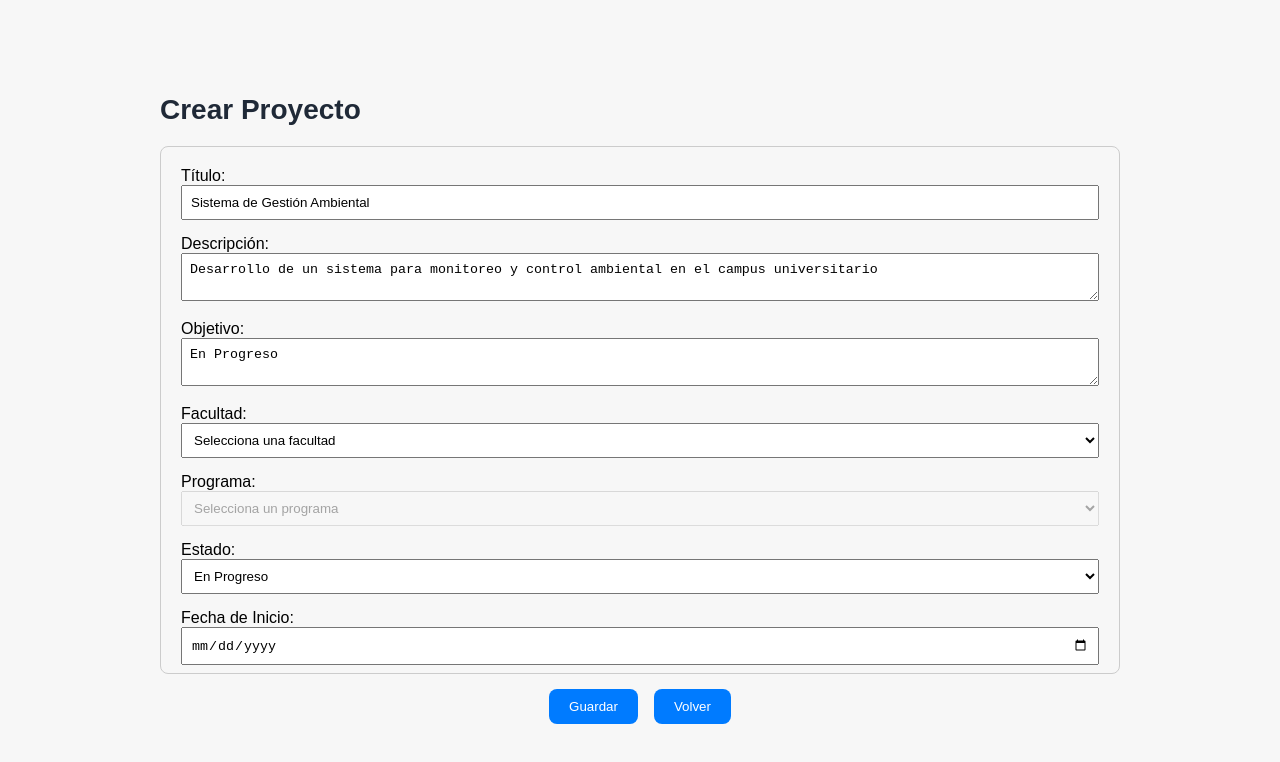
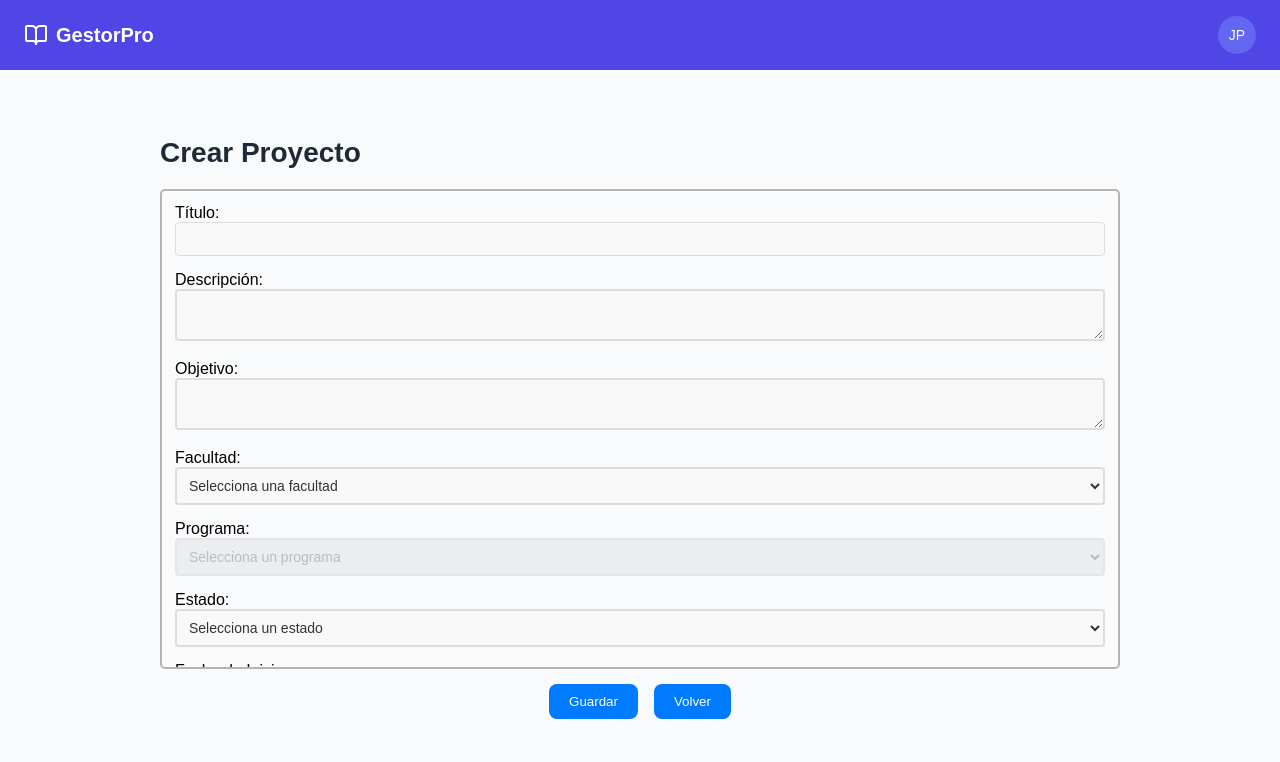
Before and after one commit to Daniel-Peralt4/Hackaton, a React (Vite) app in the folder hackaton/: page /Proyecto in a window 1280 px wide. Shown: the top 762 px of the page. Built offline with nearby package versions, Linux system fonts and the light colour scheme.

Commit message:
Actualizaciones

```diff
--- a/hackaton/src/Components/GestionRoles.jsx
+++ b/hackaton/src/Components/GestionRoles.jsx
@@ -38,6 +38,7 @@ const DynamicForm = () => {
             Nombre:
             </label>
             <input
+              className="form-input"
               type="text"
               name="name"
               value={field.name}
@@ -49,12 +50,13 @@ const DynamicForm = () => {
             Rol:
             </label>
             <select
+              className="form-select"
               name="role"
               value={field.role}
               onChange={(e) => handleInputChange(index, e)}
-              style={{padding: "5px", width: "100%" }}
+              style={{padding: "5px", width: "100%"}}
             >
-              <option value="">Seleccione un rol</option>
+              <option value="">Selecciona un rol</option>
               <option value="Director">Director de Programa</option>
               <option value="Lider">Lider de Proyecto</option>
               <option value="Colaborador">Colaborador</option>
--- a/hackaton/src/Pages/CrearProyecto.jsx
+++ b/hackaton/src/Pages/CrearProyecto.jsx
@@ -2,15 +2,16 @@ import React, { useState } from "react";
 import { Link } from "react-router-dom";
 import GestionRoles from "../Components/GestionRoles"
 import "../Styles/CrearProyecto.css"
+import { BookOpen } from "lucide-react";
 
 function ProjectForm() {
   const [project, setProject] = useState({
-    title: "Sistema de Gestión Ambiental",
-    description: "Desarrollo de un sistema para monitoreo y control ambiental en el campus universitario",
-    objetivo: "En Progreso",
-    FechaInicio: "Dr. María González",
-    FechaFin: ["Juan Pérez", "Ana Rodríguez", "Carlos Martínez"],
-    EstadoProyecto: "2024-04-15",
+    title: "",
+    description: "",
+    objetivo: "",
+    FechaInicio: "",
+    FechaFin: "",
+    EstadoProyecto: "",
     Facultad: "",
     Programa: "",
   });
@@ -63,24 +64,42 @@ function ProjectForm() {
   };
 
   return (
+    <>
+            <div style={{margin: "0", padding:"0"}}>
+                <nav className="bg-indigo-600 text-white px-6 py-4 nav">
+                    <div className="container mx-auto flex justify-between items-center">
+                        <div className="flex items-center space-x-2">
+                        <BookOpen className="h-6 w-6" />
+                        <span className="text-xl font-semibold">GestorPro</span>
+                        </div>
+                        <div className="flex items-center space-x-4">
+                        <div className="w-8 h-8 bg-indigo-500 rounded-full flex items-center justify-center">
+                            <span className="text-sm font-medium">JP</span>
+                        </div>
+                        </div>
+                    </div>
+                </nav>
+            </div>
+
       <div className="CrearProyecto">
-      <div style={{ alignItems: "center"}}>
+        <div style={{ alignItems: "center", margin:"0"}}>
           <h1>Crear Proyecto</h1>
           <div
             style={{
-            maxHeight: "33rem",
+              maxHeight: "30rem",
               width: "60rem",
               overflowY: "auto",
-            border: "1px solid #ccc",
-            borderRadius: "8px",
-            padding: "20px",
-
+              border: "2px solid #b6b3b3",
+              borderRadius: "5px",
+              padding: "5px",
             }}
+            className="Proyecto"
           >
-          <form onSubmit={handleSubmit}>
+            <form className="formulario" onSubmit={handleSubmit}>
               <div style={{ marginBottom: "15px" }}>
                 <label>Título:</label>
                 <input
+                  className="form-input"
                   type="text"
                   name="name"
                   value={project.title}
@@ -91,6 +110,7 @@ function ProjectForm() {
               <div style={{ marginBottom: "15px" }}>
                 <label>Descripción:</label>
                 <textarea
+                  className="form-textarea"
                   name="description"
                   value={project.description}
                   onChange={handleChange}
@@ -100,6 +120,7 @@ function ProjectForm() {
               <div style={{ marginBottom: "15px" }}>
                 <label>Objetivo:</label>
                 <textarea
+                  className="form-textarea"
                   name="objetivo"
                   value={project.objetivo}
                   onChange={handleChange}
@@ -109,6 +130,7 @@ function ProjectForm() {
               <div style={{ marginBottom: "15px" }}>
               <label>Facultad:</label>
               <select
+                className="form-select"
                 name="Facultad"
                 value={project.Facultad}
                 onChange={handleChange}
@@ -125,6 +147,7 @@ function ProjectForm() {
             <div style={{ marginBottom: "15px" }}>
               <label>Programa:</label>
               <select
+                className="form-select"
                 name="Programa"
                 value={project.Programa}
                 onChange={handleChange}
@@ -144,44 +167,22 @@ function ProjectForm() {
               <div style={{ marginBottom: "15px" }}>
                 <label>Estado:</label>
                 <select
-                name="status"
+                  className="form-select"
+                  name="EstadoProyecto"
                   value={project.EstadoProyecto}
                   onChange={handleChange}
                   style={{ width: "100%", padding: "8px" }}
                 >
+                  <option value="Seleccion">Selecciona un estado</option>
                   <option value="En Progreso">En Progreso</option>
                   <option value="Completado">Completado</option>
                   <option value="Pendiente">Pendiente</option>
                 </select>
               </div>
-            {/* <div style={{ marginBottom: "15px" }}>
-              <label>Líder:</label>
-              <input
-                type="text"
-                name="leader"
-                value={project.leader}
-                onChange={handleChange}
-                style={{ width: "100%", padding: "8px" }}
-              />
-            </div>
-            <div style={{ marginBottom: "15px" }}>
-              <label>Miembros:</label>
-              <input
-                type="text"
-                name="members"
-                value={project.members.join(", ")}
-                onChange={(e) =>
-                  setProject((prevProject) => ({
-                    ...prevProject,
-                    members: e.target.value.split(",").map((member) => member.trim()),
-                  }))
-                }
-                style={{ width: "100%", padding: "8px" }}
-              />
-            </div> */}
               <div style={{ marginBottom: "15px" }}>
                 <label>Fecha de Inicio:</label>
                 <input
+                  className="form-input"
                   type="date"
                   name="deadline"
                   value={project.FechaInicio}
@@ -192,6 +193,7 @@ function ProjectForm() {
               <div style={{ marginBottom: "15px" }}>
                 <label>Fecha límite:</label>
                 <input
+                  className="form-input"
                   type="date"
                   name="deadline"
                   value={project.FechaFin}
@@ -199,7 +201,7 @@ function ProjectForm() {
                   style={{ width: "100%", padding: "8px" }}
                 />
               </div>
-            <div style={{ marginBottom: "15px" }}>
+              <div className="form-group" style={{ marginBottom: "15px" }}>
                 <GestionRoles />
               </div>
             </form>
@@ -216,6 +218,7 @@ function ProjectForm() {
           </div>
         </div>
       </div>
+    </>
   );
 }
 
--- a/hackaton/src/Pages/Tareas.jsx
+++ b/hackaton/src/Pages/Tareas.jsx
@@ -1,6 +1,7 @@
-import {useState } from "react";
+import {Link, useState } from "react";
 import "../Styles/Tareas.css"
 import { useNavigate } from "react-router-dom";
+import { BookOpen } from "lucide-react";
 
 const Tareas = () => {
     const navigate = useNavigate();
@@ -51,7 +52,25 @@ const Tareas = () => {
     };
 
     return (
+        <>
+            <div style={{margin: "0", padding:"0"}}>
+                <nav className="bg-indigo-600 text-white px-6 py-4 nav">
+                    <div className="container mx-auto flex justify-between items-center">
+                        <div className="flex items-center space-x-2">
+                        <BookOpen className="h-6 w-6" />
+                        <span className="text-xl font-semibold">GestorPro</span>
+                        </div>
+                        <div className="flex items-center space-x-4">
+                        <div className="w-8 h-8 bg-indigo-500 rounded-full flex items-center justify-center">
+                            <span className="text-sm font-medium">JP</span>
+                        </div>
+                        </div>
+                    </div>
+                </nav>
+            </div>
+
             <div className="tareas-container">
+
                 <h1 className="tareas-proyecto-nombre">Proyecto: </h1>
 
                 <div className="tareas-fase-selector">
@@ -126,6 +145,7 @@ const Tareas = () => {
                     )}
                 </div>
             </div>
+        </>
     );
 };
 
--- a/hackaton/src/Pages/TareasUser.jsx
+++ b/hackaton/src/Pages/TareasUser.jsx
@@ -1,6 +1,7 @@
-import {Link, useState } from "react";
+import {useState } from "react";
 import "../Styles/Tareas.css"
 import { useNavigate } from "react-router-dom";
+import { BookOpen } from "lucide-react";
 
 const Tareas = () => {
     const navigate = useNavigate();
@@ -51,6 +52,23 @@ const Tareas = () => {
     };
 
     return (
+        <>
+            <div style={{margin: "0", padding:"0"}}>
+                <nav className="bg-indigo-600 text-white px-6 py-4 nav">
+                    <div className="container mx-auto flex justify-between items-center">
+                        <div className="flex items-center space-x-2">
+                        <BookOpen className="h-6 w-6" />
+                        <span className="text-xl font-semibold">GestorPro</span>
+                        </div>
+                        <div className="flex items-center space-x-4">
+                        <div className="w-8 h-8 bg-indigo-500 rounded-full flex items-center justify-center">
+                            <span className="text-sm font-medium">JP</span>
+                        </div>
+                        </div>
+                    </div>
+                </nav>
+            </div>
+
             <div className="tareas-container">
                 <h1 className="tareas-proyecto-nombre">Proyecto: </h1>
 
@@ -126,6 +144,7 @@ const Tareas = () => {
                     )}
                 </div>
             </div>
+        </>
     );
 };
 
--- a/hackaton/src/Styles/CrearProyecto.css
+++ b/hackaton/src/Styles/CrearProyecto.css
@@ -1,8 +1,98 @@
 .CrearProyecto {
-    display: flex; /* Flexbox */
-    justify-content: center; /* Centrado horizontal */
-    align-items: center; /* Centrado vertical */
-    height: 100vh; /* Altura completa de la ventana */
-    background-color: #f7f7f7; /* Fondo opcional */
-    padding: 20px; /* Espaciado alrededor */
+    display: flex;
+    justify-content: center;
+    align-items: center;
+    height: 87vh;
+    background-color: #f7f7f7;
+    padding: 20px;
+    margin: 0;
+    background-color: rgb(249 250 251);
 }
+
+/* Contenedor del formulario */
+  .formulario {
+    max-width: 60rem;
+    max-height: 60rem;
+    border-style: solid;
+    border-color: transparent;
+    padding: 5px;
+  }
+
+
+
+  /* Estilo para cada grupo de formulario */
+  .form-group {
+    margin-bottom: 15px;
+  }
+
+  /* Estilo para etiquetas */
+  .form-group label {
+    display: block;
+    color: #000000;
+    margin-bottom: 5px;
+  }
+
+  /* Estilo general para entradas de texto */
+  .form-input {
+    width: 100%;
+    padding: 8px;
+    border: 1px solid #ddd;
+    border-radius: 4px;
+    font-size: 14px;
+    color: #333;
+    background-color: #f9f9f9;
+    transition: border-color 0.3s ease;
+    font-family: Arial, Helvetica, sans-serif;
+  }
+
+  .form-textarea {
+    width: 100%;
+    padding: 8px;
+    border: 2px solid #ddd;
+    border-radius: 4px;
+    font-size: 14px;
+    color: #333;
+    background-color: #f9f9f9;
+    transition: border-color 0.3s ease;
+    font-family: Arial, Helvetica, sans-serif;
+  }
+
+  /* Estilo para select */
+  .form-select {
+    width: 100%;
+    padding: 8px;
+    border: 2px solid #ddd;
+    border-radius: 4px;
+    font-size: 14px;
+    color: #333;
+    background-color: #f9f9f9;
+    transition: border-color 0.3s ease;
+  }
+
+  /* Efectos al interactuar con los inputs y selects */
+  .form-input:focus {
+    border-color: #4f46e5;
+    outline: none;
+  }
+  .form-textarea:focus {
+    border-color: #4f46e5;
+    outline: none;
+  }
+
+  .form-select:focus {
+    border-color: #4f46e5;
+    outline: none;
+  }
+
+  /* Estilo para textarea */
+  .form-input.textarea {
+    resize: vertical;
+    min-height: 80px;
+  }
+
+  /* Estilo para selects deshabilitados */
+  .form-select:disabled {
+    background-color: #e5e7eb;
+    color: #9ca3af;
+    cursor: not-allowed;
+  }
```
Lines whose indentation alone changed are shown as unchanged.
